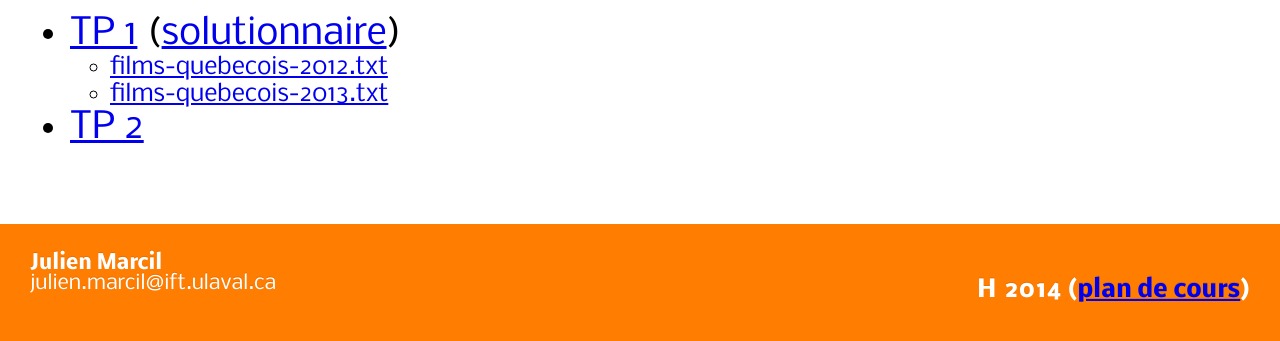
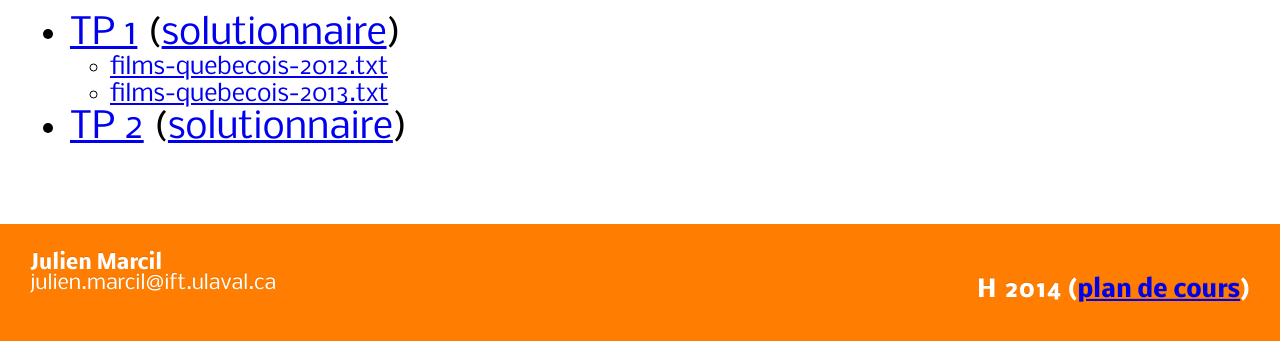
Before and after one commit to Nr9/IFT-2002, a website: page index.html in a window 1280 px wide. Shown: the part 745-1086 px from the top of the page. Drawn offline with Linux system fonts and the light colour scheme.

Commit message:
Solutionnaire TP2

```diff
--- a/index.html
+++ b/index.html
@@ -53,7 +53,7 @@
 						<li><a href="TP/films-quebecois-2012.txt">films-quebecois-2012.txt</a></li>
 						<li><a href="TP/films-quebecois-2013.txt">films-quebecois-2013.txt</a></li>
 					</ul>
-					<li><a href="TP/TP2H14.pdf">TP 2</a></li>
+					<li><a href="TP/TP2H14.pdf">TP 2</a> (<a href="TP/TP2H14Sol.pdf">solutionnaire</a>)</li>
 				</ul>
 
 			</div>
```
Also changed, not shown: 1 other file.
